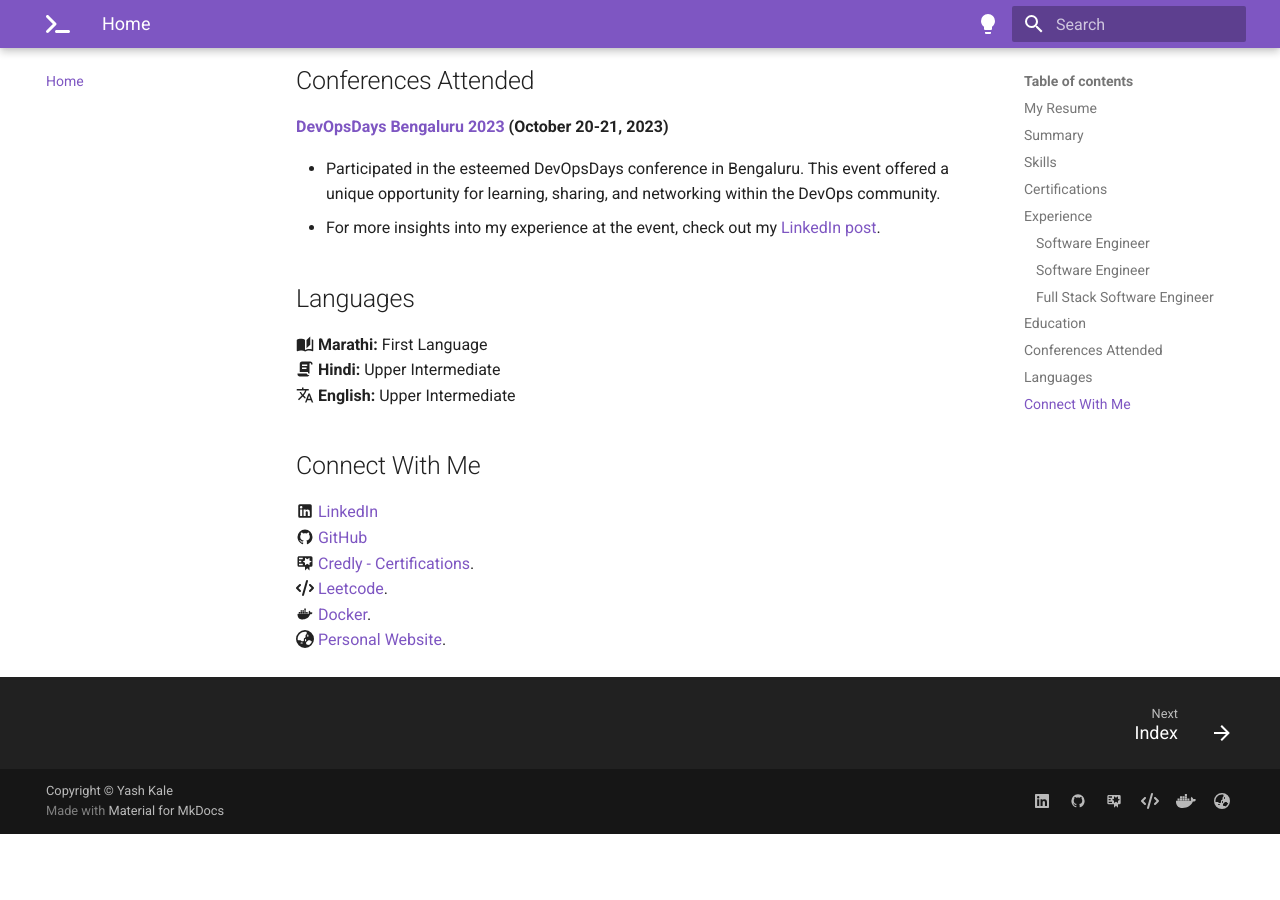
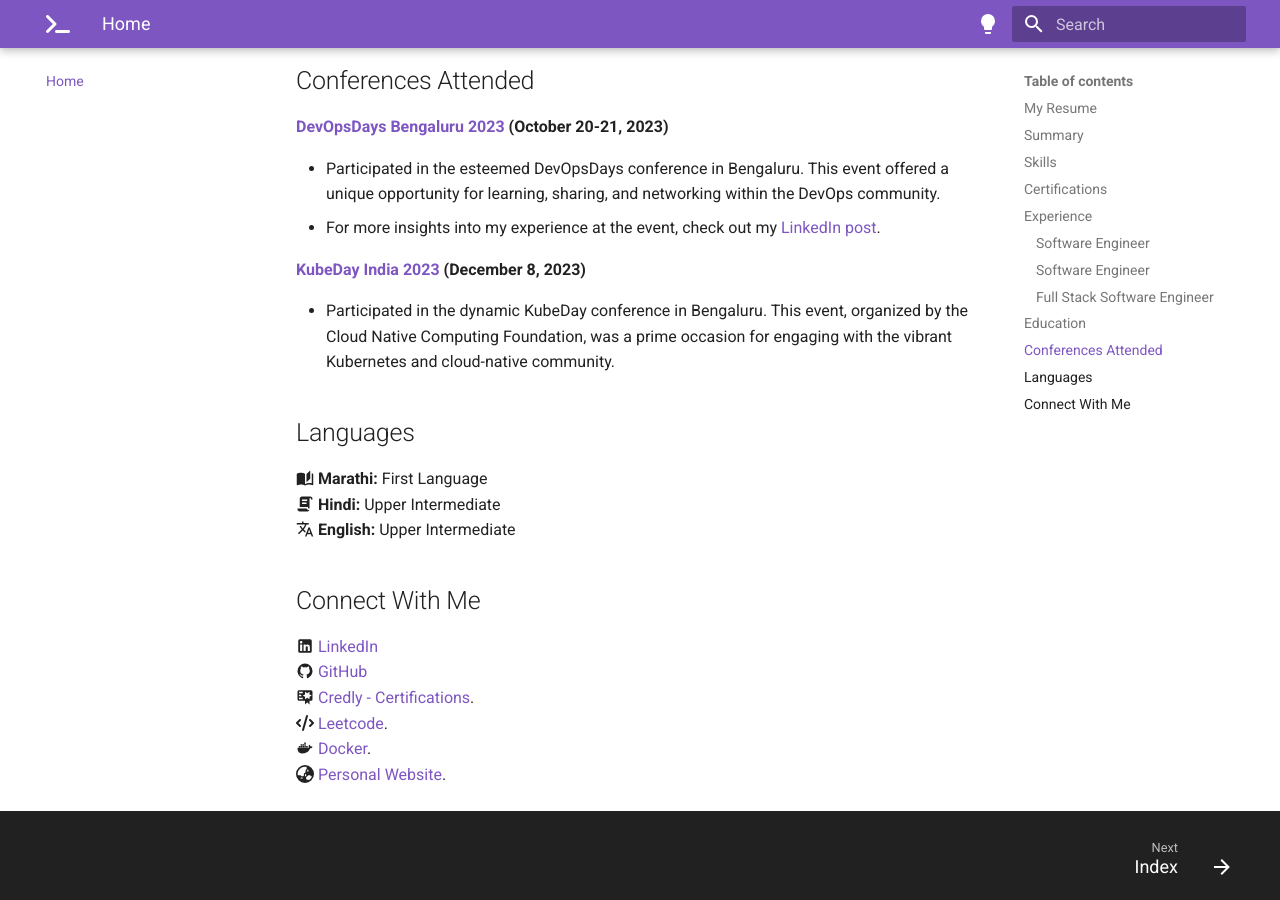
Before and after one commit to imyashkale/portfolio, an MkDocs documentation site: the page built from docs/index.md, in a window 1280 px wide and 900 px high, scrolled down 6741 px. Built offline with MkDocs 1.6.1 and Material for MkDocs 9.7.7, drawn with Linux system fonts in a browser that asks for light colours; before the commit the page ends 7575 px from its top, so only the background shows below that.

Commit message:
KubeDay Event Updated

```diff
--- a/docs/index.md
+++ b/docs/index.md
@@ -16,7 +16,7 @@ I have detailed my professional experiences, skills, and accomplishments in my r
 
 <!-- markdownlint-disable MD033 -->
 <div style="text-align: center;">
-    <a href="../static/resume/Yash_Kale_Resume_v1.5.pdf" class="md-button md-button--primary" download="Yash_Kale_Resume.pdf">Download My Resume</a>
+    <a href="../static/resume/Yash_Kale_Resume_v1.6.pdf" class="md-button md-button--primary" download="Yash_Kale_Resume.pdf">Download My Resume</a>
 </div>
 
 ## Summary
@@ -219,6 +219,10 @@ Everest Education Society Group of Institutions, Aurangabad, Maharashtra, India
 - Participated in the esteemed DevOpsDays conference in Bengaluru. This event offered a unique opportunity for learning, sharing, and networking within the DevOps community.
 - For more insights into my experience at the event, check out my [LinkedIn post](https://www.linkedin.com/posts/imyashkale_devopsdays-networking-activity-7121517709237891074-3L2t/){:target="_blank"}.
 
+**[KubeDay India 2023](https://kubedayindia2023.sched.com){:target="_blank"} (December 8, 2023)**
+
+- Participated in the dynamic KubeDay conference in Bengaluru. This event, organized by the Cloud Native Computing Foundation, was a prime occasion for engaging with the vibrant Kubernetes and cloud-native community.
+
 ## Languages
 
 :material-book-open-page-variant:{ .language } **Marathi:** First Language
```
Also changed, not shown: 1 other file.
